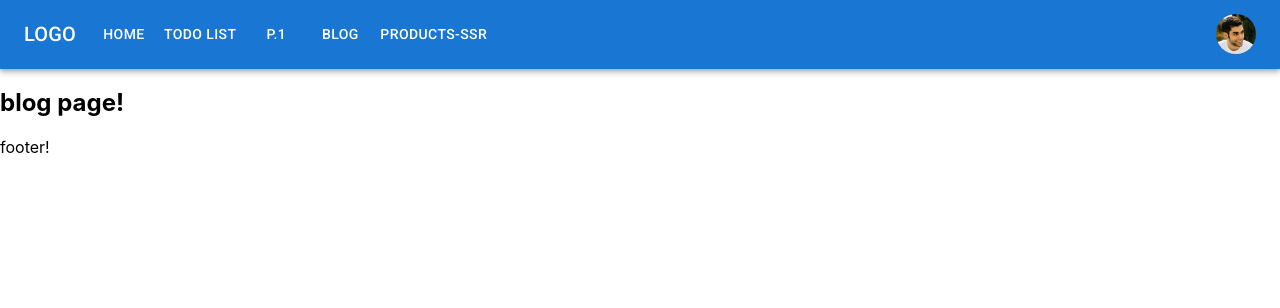
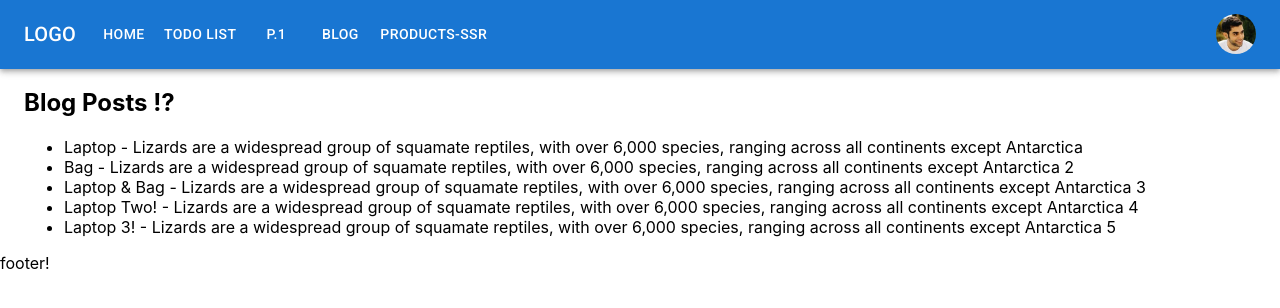
Before and after one commit to payamspot/nextjs-ts-test-app, a Next.js app: page /blog in a window 1280 px wide. Shown: the top 308 px of the page. Built offline with nearby package versions, Linux system fonts and the light colour scheme; data requests are answered from the project's data file.

Commit message:
added dynamic blog posts! using client-side fetching method using axios + loading

```diff
--- a/pages/blog.tsx
+++ b/pages/blog.tsx
@@ -1,16 +1,63 @@
 import type { NextPage } from 'next';
 import Layout from '../components/layout';
 import Head from 'next/head';
+import { useEffect, useState } from 'react';
+import axios from 'axios';
+import { CircularProgress, Container } from '@mui/material';
+
+interface Product {
+  id: number;
+  title: string;
+  imageURL: string;
+  description: string;
+}
 
 const Blog: NextPage = () => {
+  const [isLoading, setLoading] = useState(false);
+  const [blogPosts, setBlogPosts] = useState<Product[]>([]);
+
+  useEffect(() => {
+    setLoading(true);
+    axios.get('http://localhost:3333/products').then((res) => {
+      const bPosts = res.data;
+      setBlogPosts(bPosts);
+      setLoading(false);
+    });
+  }, []);
+
+  if (isLoading)
     return (
       <Layout>
         <Head>
           <title>blog page title</title>
         </Head>
-      <h2>blog page!</h2>
+        <Container maxWidth={false}>
+          <h2>Blog Posts !?</h2>
+          <CircularProgress />
+          <br />
+          <br />
+        </Container>
       </Layout>
     );
+  else {
+    return (
+      <Layout>
+        <Head>
+          <title>blog page title</title>
+        </Head>
+        <Container maxWidth={false}>
+          <h2>Blog Posts !?</h2>
+          <ul>
+            {blogPosts.map((post) => (
+              <li key={post.id}>
+                {post.title} - {post.description}
+              </li>
+            ))}
+          </ul>
+        </Container>
+      </Layout>
+    );
+  }
 };
 
 export default Blog;
```
Lines whose indentation alone changed are shown as unchanged.
